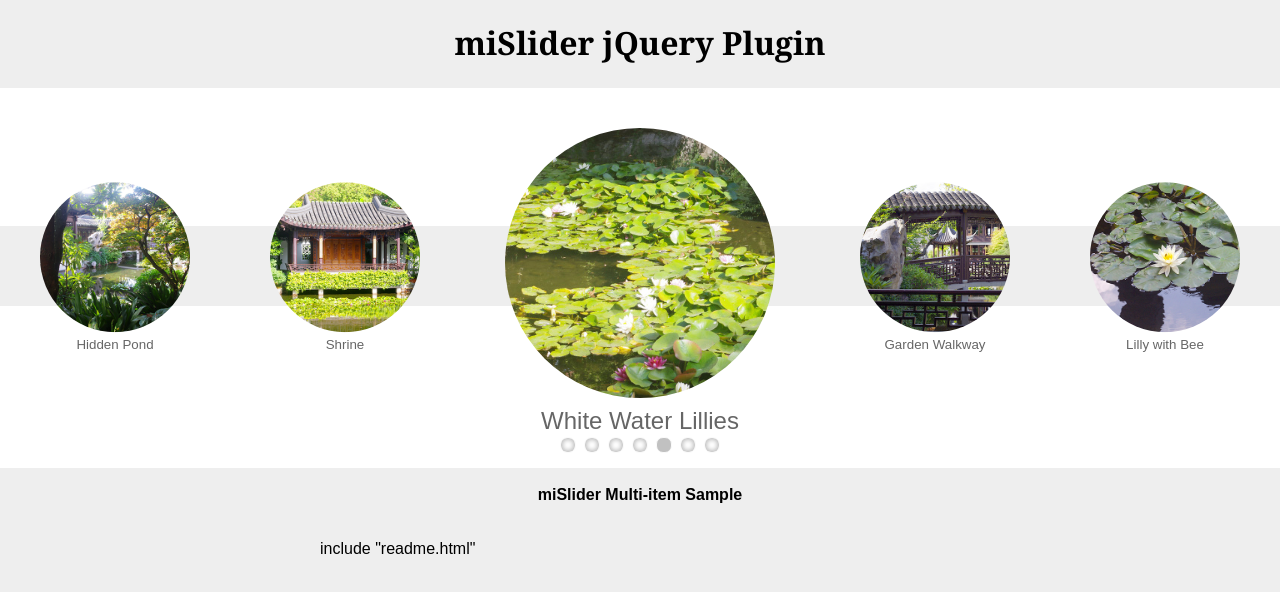
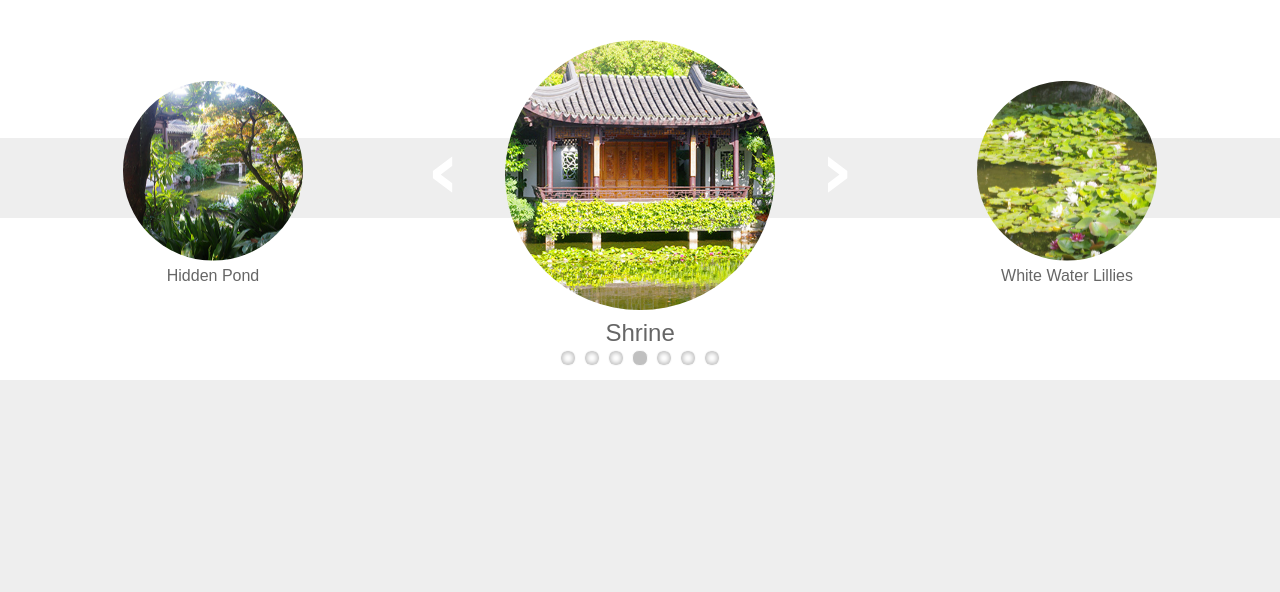
Before and after one commit to nagarajanv2/Thelottimeline, a plain HTML site: page demo.html in a window 1280 px wide. Drawn offline with nearby package versions, Linux system fonts and the light colour scheme.

Commit message:
removed elements
removed elements and change the slide scaling  150

```diff
--- a/demo.html
+++ b/demo.html
@@ -25,7 +25,7 @@
                 //  The slide to start on. Options: 'beg', 'mid', 'end' or slide number starting at 1 - '1','2','3', etc. Defualt: 'beg'
                 slideStart: 'mid',
                 //  The relative percentage scaling factor of the current slide - other slides are scaled down. Options: positive number 100 or higher. 100 = No scaling. Defualt: 100
-                slideScaling: 180,
+                slideScaling: 150,
                 //  The vertical offset of the slide center as a percentage of slide height. Options:  positive or negative number. Neg value = up. Pos value = down. 0 = No offset. Default: 0
                 offsetV: -5,
                 //  Center slide contents vertically - Boolean. Default: false
@@ -40,10 +40,7 @@
 </head>
 <body>
     <div id="wrapper">
-        <header>
-            <h1>miSlider jQuery Plugin</h1>
-        </header>
-        <figure>
+               <figure>
             <div class="mis-stage">
                 <!-- The element to select and apply miSlider to - the class is optional -->
                 <ol class="mis-slider">
@@ -109,11 +106,7 @@
                     </li>
                 </ol>
             </div>
-            <figcaption>miSlider Multi-item Sample</figcaption>
         </figure>
-		<div class="main">
-			include "readme.html"
-		</div>
     </div>
 </body>
 </html>
```
